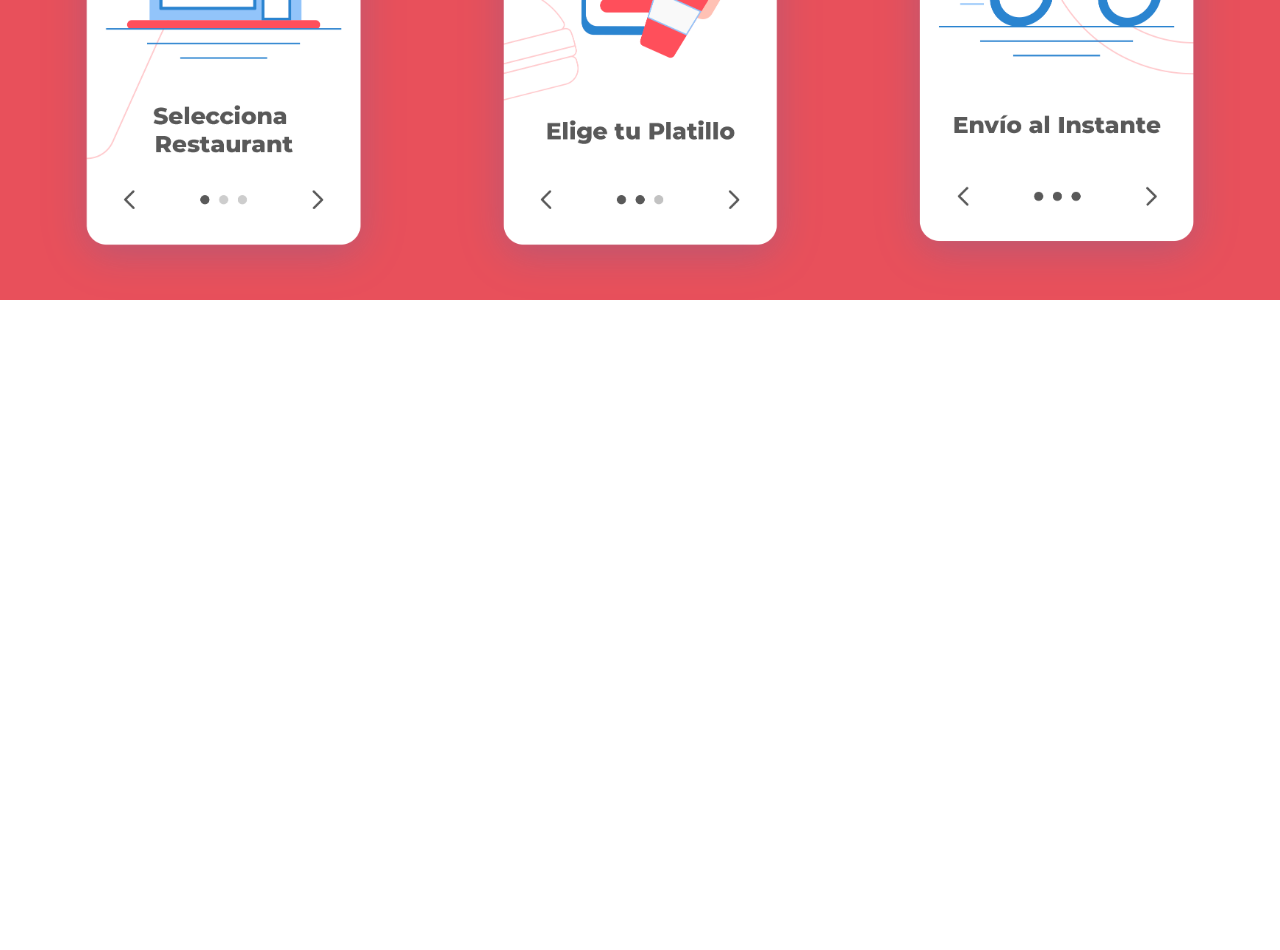
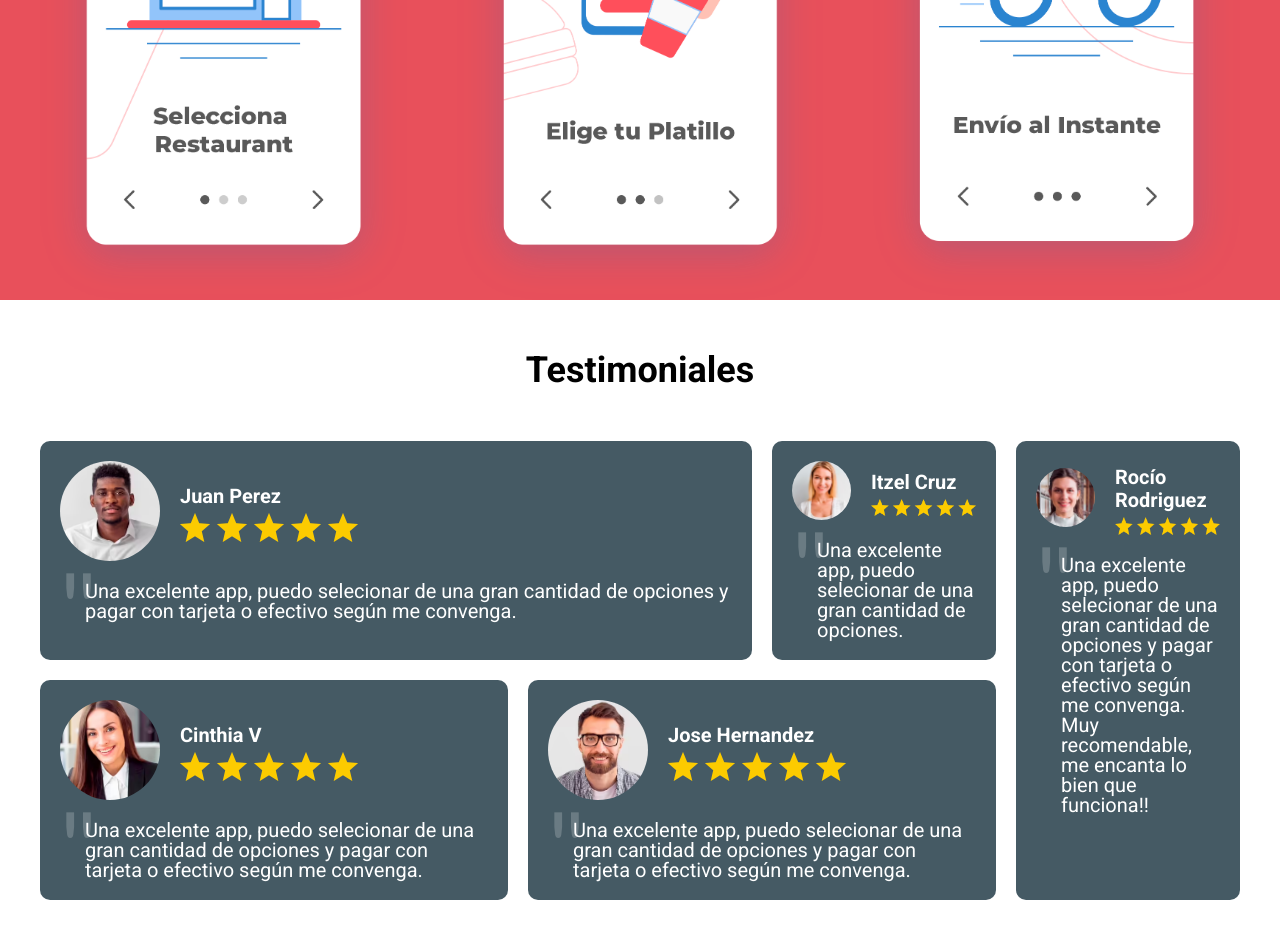
Before and after one commit to Juany313/DeliveryApp, a website: page index.html in a window 1280 px wide. Shown: the part 1465-2415 px from the top of the page. Before the commit the page ends 1765 px from the top, so only its background shows below. Drawn offline with Linux system fonts and the light colour scheme.

Commit message:
Testimoniales

```diff
--- a/index.html
+++ b/index.html
@@ -66,5 +66,112 @@
             </div>
         </div>
     </section>
+
+    <section class="contenedor testimoniales">
+        <h2 class="testimoniales__heading">Testimoniales</h2>
+
+        <div class="testimoniales__grid">
+            <div class="testimonial">
+                <header class="testimonial__header">
+                    <div class="testimonial__imagen">
+                        <picture>
+                            <source srcset="build/img/testimonial1.avif" type="image/avif">
+                            <source srcset="build/img/testimonial1.webp" type="image/webp">
+                            <img loading="lazy" src="build/img/testimonial1.jpg"  alt="imagen testimonial"/>
+                        <picture/>
+                    </div>
+                    <div class="testimonial__informacion">
+                        <p class="testimonial__autor">Juan Perez</p>
+                        <img class="testimonial__calificacion" src="build/img/estrellas.png" alt="Imagen Estrellas">
+                    </div>
+                </header>
+
+                <blockquote class="testimonial__texto">
+                    Una  excelente app, puedo selecionar de una gran cantidad de opciones y pagar con tarjeta o efectivo según me convenga.
+                </blockquote>
+            </div><!-- .testimonial1 -->
+            <div class="testimonial">
+                <header class="testimonial__header">
+                    <div class="testimonial__imagen">
+                        <picture>
+                            <source srcset="build/img/testimonial5.avif" type="image/avif">
+                            <source srcset="build/img/testimonial5.webp" type="image/webp">
+                            <img loading="lazy" src="build/img/testimonial5.jpg"  alt="imagen testimonial"/>
+                        <picture/>
+                    </div>
+
+                    <div class="testimonial__informacion">
+                        <p class="testimonial__autor">Itzel Cruz</p>
+                        <img class="testimonial__calificacion" src="build/img/estrellas.png" alt="Imagen Estrellas">
+                    </div>
+                </header>
+
+                <blockquote class="testimonial__texto">
+                    Una  excelente app, puedo selecionar de una gran cantidad de opciones.
+                </blockquote>
+            </div><!-- .testimonial2 -->
+            <div class="testimonial">
+                <header class="testimonial__header">
+                    <div class="testimonial__imagen">
+                        <picture>
+                            <source srcset="build/img/testimonial4.avif" type="image/avif">
+                            <source srcset="build/img/testimonial4.webp" type="image/webp">
+                            <img loading="lazy" src="build/img/testimonial4.jpg"  alt="imagen testimonial"/>
+                        <picture/>
+                    </div>
+
+                    <div class="testimonial__informacion">
+                        <p class="testimonial__autor">Rocío Rodriguez</p>
+                        <img class="testimonial__calificacion" src="build/img/estrellas.png" alt="Imagen Estrellas">
+                    </div>
+                </header>
+
+                <blockquote class="testimonial__texto">
+                    Una  excelente app, puedo selecionar de una gran cantidad de opciones y pagar con tarjeta o efectivo según me convenga.
+                    Muy recomendable, me encanta lo bien que funciona!!
+                </blockquote>
+            </div><!-- .testimonial3 -->
+            <div class="testimonial">
+                <header class="testimonial__header">
+                    <div class="testimonial__imagen">
+                        <picture>
+                            <source srcset="build/img/testimonial2.avif" type="image/avif">
+                            <source srcset="build/img/testimonial2.webp" type="image/webp">
+                            <img loading="lazy" src="build/img/testimonial2.jpg"  alt="imagen testimonial"/>
+                        <picture/>
+                    </div>
+
+                    <div class="testimonial__informacion">
+                        <p class="testimonial__autor">Cinthia V</p>
+                        <img class="testimonial__calificacion" src="build/img/estrellas.png" alt="Imagen Estrellas">
+                    </div>
+                </header>
+
+                <blockquote class="testimonial__texto">
+                    Una  excelente app, puedo selecionar de una gran cantidad de opciones y pagar con tarjeta o efectivo según me convenga.
+                </blockquote>
+            </div><!-- .testimonial4 -->
+            <div class="testimonial">
+                <header class="testimonial__header">
+                    <div class="testimonial__imagen">
+                        <picture>
+                            <source srcset="build/img/testimonial3.avif" type="image/avif">
+                            <source srcset="build/img/testimonial3.webp" type="image/webp">
+                            <img loading="lazy" src="build/img/testimonial3.jpg"  alt="imagen testimonial"/>
+                        <picture/>
+                    </div>
+
+                    <div class="testimonial__informacion">
+                        <p class="testimonial__autor">Jose Hernandez</p>
+                        <img class="testimonial__calificacion" src="build/img/estrellas.png" alt="Imagen Estrellas">
+                    </div>
+                </header>
+
+                <blockquote class="testimonial__texto">
+                    Una  excelente app, puedo selecionar de una gran cantidad de opciones y pagar con tarjeta o efectivo según me convenga.
+                </blockquote>
+            </div><!-- .testimonial5 -->
+        </div>
+    </section>
 </body>
 </html>
--- a/src/scss/app.scss
+++ b/src/scss/app.scss
@@ -2,3 +2,4 @@
 @use 'header';
 @use 'formulario';
 @use 'pasos';
+@use 'testimoniales';
--- a/src/scss/base/_mixins.scss
+++ b/src/scss/base/_mixins.scss
@@ -36,7 +36,8 @@
 
     &:hover {
         cursor: pointer;
-        background-color: darken($color, 10);
+        background-color: adjust($color, -10%);
+
     }
 
     @include tablet {
--- /dev/null
+++ b/src/scss/testimoniales/_index.scss
@@ -0,0 +1,2 @@
+@forward 'testimoniales';
+@forward 'testimonial';
--- /dev/null
+++ b/src/scss/testimoniales/_testimonial.scss
@@ -0,0 +1,66 @@
+@use 'base/variables' as v;
+@use 'base/mixins' as m;
+
+.testimonial {
+    background-color: v.$secundario;
+    padding: 2rem;
+    margin-bottom: 2rem;
+    border-radius: 1rem;
+    color: v.$blanco;
+    &:last-of-type {
+        margin-bottom: 0;
+    }
+
+    @include m.tablet {
+        margin-bottom: 0;
+
+        &:nth-child(1){
+            grid-column: 1 / 4;
+        }
+        &:nth-child(3){
+            grid-column: 5 / 6;
+            grid-row: 1 / 3;
+        }
+        &:nth-child(4){
+            grid-column: 1 / 3;
+        }
+        &:nth-child(5){
+            grid-column: 3 / 5;
+        }
+    }
+
+    &__header {
+        display: flex;
+        gap: 2rem;
+        align-items: center;
+    }
+
+    &__imagen {
+        flex-basis: 10rem;
+        border-radius: 50%;
+        overflow: hidden;
+    }
+
+    &__autor {
+        color: v.$blanco;
+        font-weight: bold;
+        margin: .5rem 0;
+    }
+     &__texto {
+        font-size: 2rem;
+        line-height: 2rem;
+        margin: 2rem 0 0 0;
+        padding-left: 2.5rem;
+        position: relative;
+
+        &::before {
+            content: '"';
+            font-size: 10rem;
+            position: absolute;
+            left: 0;
+            top: 1.5rem;
+            opacity: .2;
+            font-family: 'Trebuchet MS', 'Lucida Sans Unicode', 'Lucida Grande', 'Lucida Sans', Arial, sans-serif;
+        }
+     }
+}
--- /dev/null
+++ b/src/scss/testimoniales/_testimoniales.scss
@@ -0,0 +1,16 @@
+@use 'base/variables' as v;
+@use 'base/mixins' as m;
+
+.testimoniales {
+    padding: v.$separacion 0;
+
+    &__heading {
+        text-align: center;
+    }
+
+    &__grid {
+        @include m.tablet {
+            @include m.grid(5, 2rem);
+        }
+    }
+}
```
Also changed, not shown: build/css/app.css, 1 other file.
